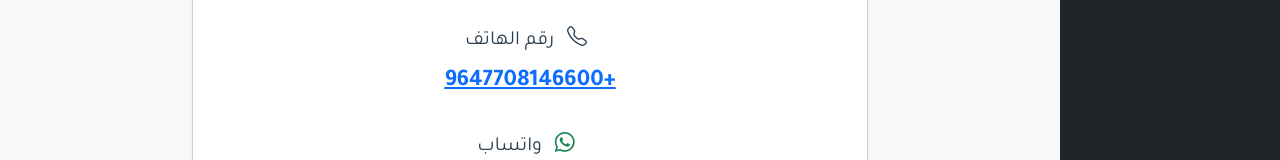
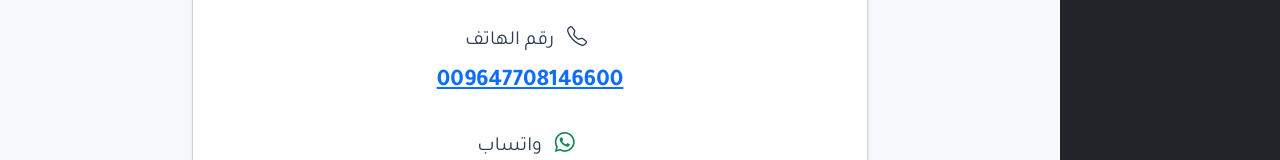
Before and after one commit to alhagree/menu-agent, a Vue app: page /client/about in a window 1280 px wide. Shown: the part 445-605 px from the top of the page. Built offline with nearby package versions, Linux system fonts and the light colour scheme; sample sign-in values are in the browser's storage.

Commit message:
fix : Agent login fixed

```diff
--- a/src/views/client/ClientAboutView.vue
+++ b/src/views/client/ClientAboutView.vue
@@ -62,7 +62,7 @@ export default {
     return {
       businessName: "Tiklamu - للحلول البرمجية",
       businessLocation: "شارع فلسطين، بغداد - العراق",
-      businessPhone: "+9647708146600",
+      businessPhone: "009647708146600",
       businessEmail: "info@alhagree.com",
       showLocation: false, // أو true حسب
     };
```
